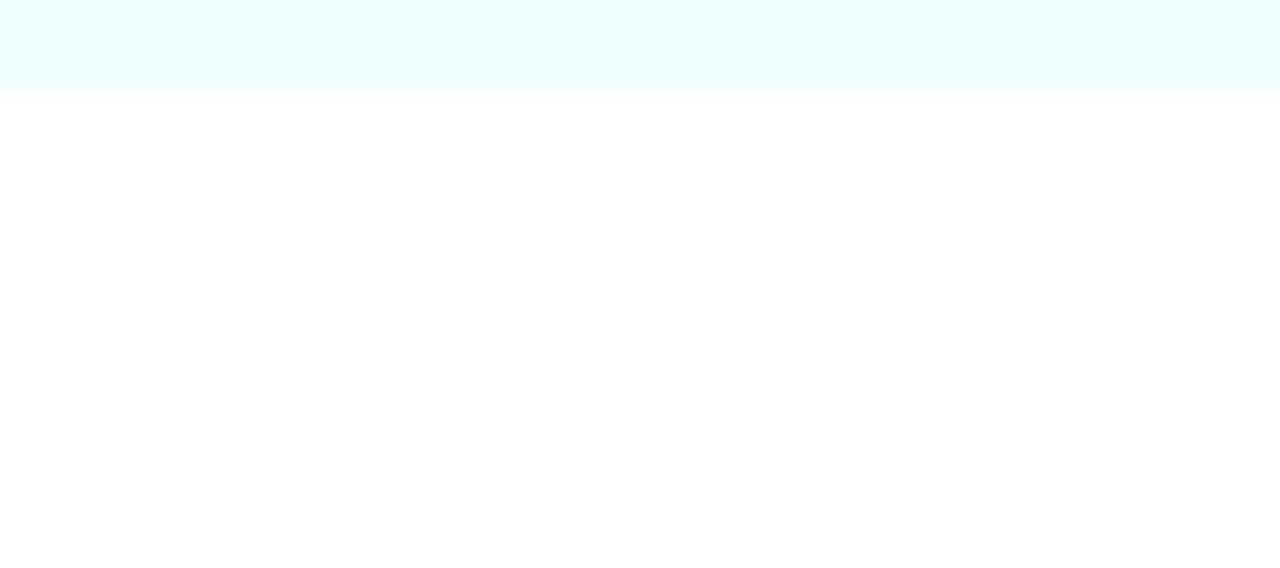
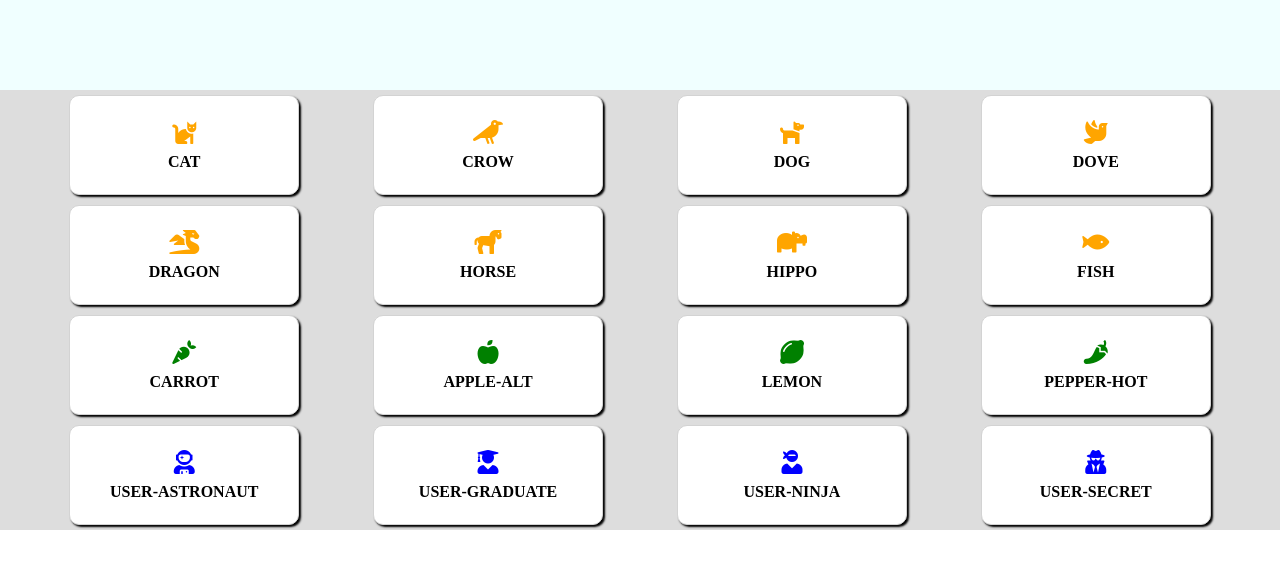
Before and after one commit to BagliettoAron/js-es6-icons, a plain HTML site: page index.html in a window 1280 px wide. Drawn offline with Linux system fonts and the light colour scheme.

Commit message:
Add: Milestone 1 & Milestone 2

```diff
--- a/css/style.css
+++ b/css/style.css
@@ -14,24 +14,58 @@ header{
 }
 
 /* MAIN */
+
+main{
+    background-color: #dddddd;
+}
+
 .main-container{
     width: 90%;
     margin: 0 auto;
     display: flex;
     justify-content: space-between;
     align-items: center;
+    flex-wrap: wrap;
+
 }
 
 .card-wrapper{
     display: flex;
     width: calc(100% / 5);
     border: 10px solid white;
+    background-color: white;
     height: 100px;
-    background-color: blueviolet;
+    border-radius: 10px;
+    border: 1px solid lightgrey;
     justify-content: center;
     align-items: center;
+    margin: 5px;
+    box-shadow: 2px 2px 2px;;
+}
+
+.card-content{
+    text-align: center;
+}
+
+.card-wrapper .card-content i {
+    font-size: 1.5rem;
 }
 
 .card-wrapper .card-content h4{
     margin-top: 0.5rem;
+    text-transform: uppercase;
 }
+
+/* COOMON */
+
+.orange{
+    color: orange;
+}
+
+.blue{
+    color: blue;
+}
+
+.green{
+    color: green;
+}
--- a/index.html
+++ b/index.html
@@ -19,16 +19,17 @@
 
 <body>
 
+
+    <header>
+
+
+    </header>
+
     <main>
-
-        <header>
-
-        </header>
-
 
         <div class="main-container">
 
-            <!-- <div class="card-wrapper">
+        <!--<div class="card-wrapper">
                 <div class="card-content">
                     <i class="fab fa-500px"></i>
                     <h4>test</h4>
@@ -36,10 +37,7 @@
             </div> -->
 
 
-
         </div>
-
-
 
     </main>
 
--- a/js/script.js
+++ b/js/script.js
@@ -1,13 +1,11 @@
-// Milestone 1
-// Partendo dalla struttura dati fornita, visualizzare in pagina un box per ogni icona, in cui è presente il nome dell'icona e l'icona stessa.
-// Milestone 2
-// Ciascuna icona ha una proprietà "color": utilizzare questa proprietà per visualizzare le icone del colore corrispondente.
 
 
 
 
 
-[
+
+animalsArray = [
+
 	{
 		name: 'cat',
 		prefix: 'fa-',
@@ -121,3 +119,29 @@
 		color: 'blue'
 	}
 ];
+
+// Milestone 1
+// Partendo dalla struttura dati fornita, visualizzare in pagina un box per ogni icona, in cui è presente il nome dell'icona e l'icona stessa.
+
+// Milestone 2
+// Ciascuna icona ha una proprietà "color": utilizzare questa proprietà per visualizzare le icone del colore corrispondente.
+
+// estraggo gli elementi necessari a formare il nome della icon e gli concateno
+animalsArray.forEach((animalData) => {
+    const thisAnimalIcon = `${animalData.family} ${animalData.prefix}${animalData.name}`
+    console.log(thisAnimalIcon);
+
+    // aggancio il main-container
+    const cardWrapper = document.querySelector(".main-container")
+    console.log(cardWrapper);
+
+    // aggiungo l'html
+    cardWrapper.innerHTML += (
+        `<div class="card-wrapper">
+            <div class="card-content">
+                <i class="${thisAnimalIcon} ${animalData.color}"></i>
+                <h4>${animalData.name}</h4>
+            </div>
+        </div>`
+    )
+})
```
